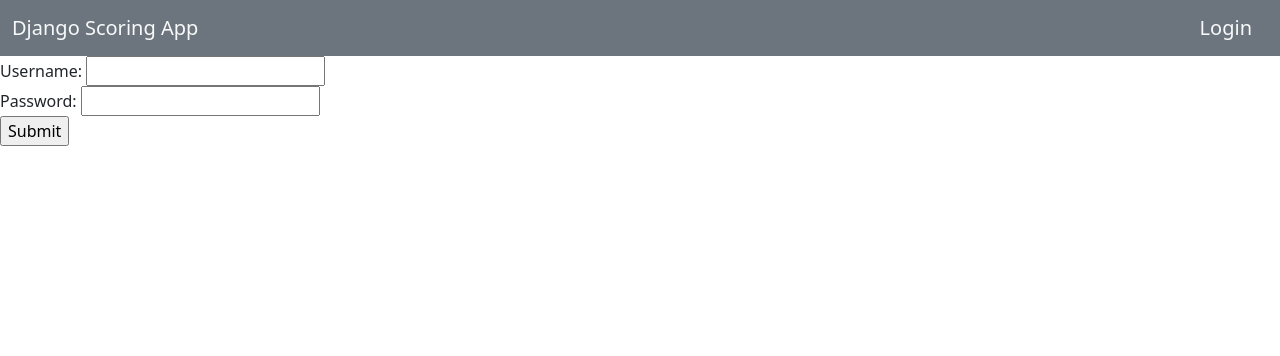
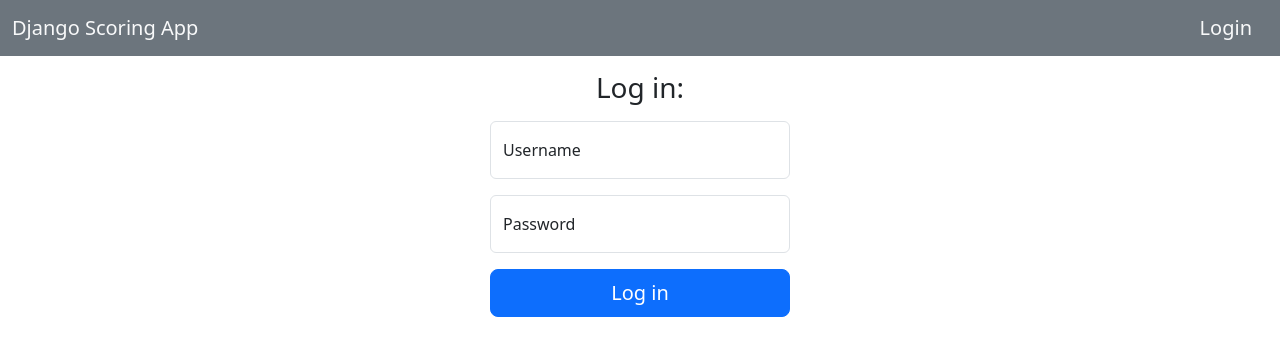
Before and after one commit to danielcaballero88/django-scoring-app, a Django app: a page that uses accounts/templates/accounts/login.html in a window 1280 px wide. Shown: the top 356 px of the page. Run offline with Django 4.2, Linux system fonts and the light colour scheme; some libraries are stand-ins or nearby versions.

Commit message:
Add custom html for form
It's not the best implementation, in Django it's better to customize
form appearance by using custom widgets, or by using crispy forms.
Still, it works.

```diff
--- /dev/null
+++ b/accounts/static/accounts/css/login.css
@@ -0,0 +1,10 @@
+.form-signin {
+  width: 100%;
+  max-width: 330px;
+  padding: 15px;
+  margin: auto;
+}
+
+.form-floating {
+  margin-bottom: 1em;
+}
--- a/accounts/templates/accounts/login.html
+++ b/accounts/templates/accounts/login.html
@@ -1,15 +1,44 @@
 {% extends "base.html" %}
 
+{% block extra_head %}
+{% load static %}
+<link rel="stylesheet" type="text/css" href="{% static 'accounts/css/login.css' %}" />
+{% endblock extra_head %}
+
 {% block content %}
-<div class="ml-2">
+<div class="text-center">
   <div class="form-signin">
-    <div class="login-form-container">
-      <form action="{% url 'accounts:login' %}" method="post">
-        {% csrf_token %}
-        {{ form.as_div }}
-        <input type="submit" value="Submit">
-      </form>
-    </div>
+    <form action="{% url 'accounts:login' %}" method="post">
+      {% csrf_token %}
+
+      <h1 class="h3 mb-3 fw-normal">Log in:</h1>
+
+      <div class="form-floating">
+        <input
+          type="text"
+          name="{{ form.username.name }}"
+          required=""
+          id="{{ form.username.auto_id }}"
+          class="form-control"
+          placeholder="{{ form.username.label }}"
+        >
+        <label for="{{ form.username.id_for_label }}">{{ form.username.label }}</label>
+      </div>
+      <div class="form-floating">
+        <input
+          type="password"
+          name="{{ form.password.name }}"
+          autocomplete="current-password"
+          required=""
+          id="{{ form.password.auto_id }}"
+          class="form-control"
+          placeholder="{{ form.password.label }}"
+        >
+        <label for="{{ form.password.id_for_label }}">Password</label>
+      </div>
+
+      <button class="w-100 btn btn-lg btn-primary" type="submit" value="login">Log in</button>
+    </form>
   </div>
 </div>
 {% endblock content %}
```
